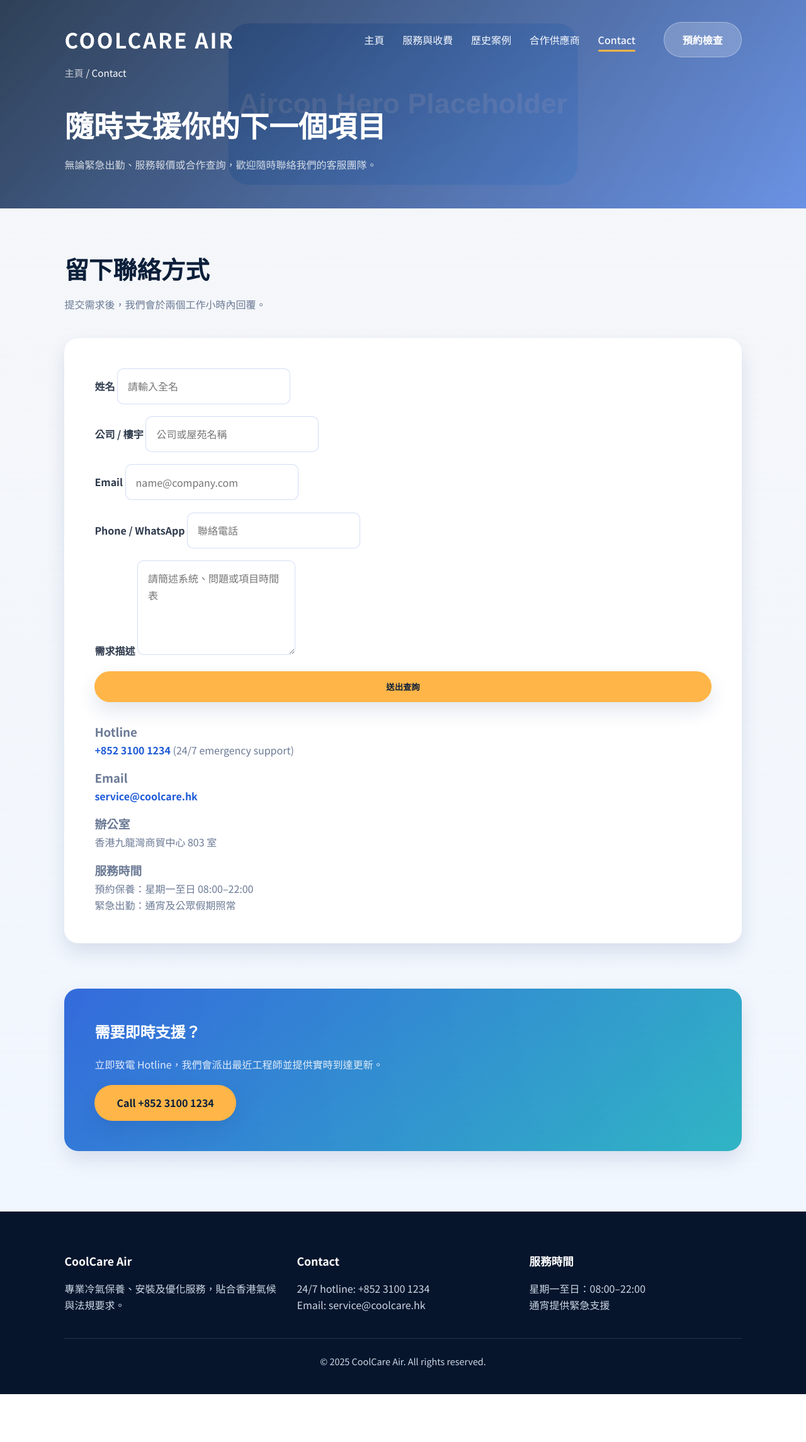
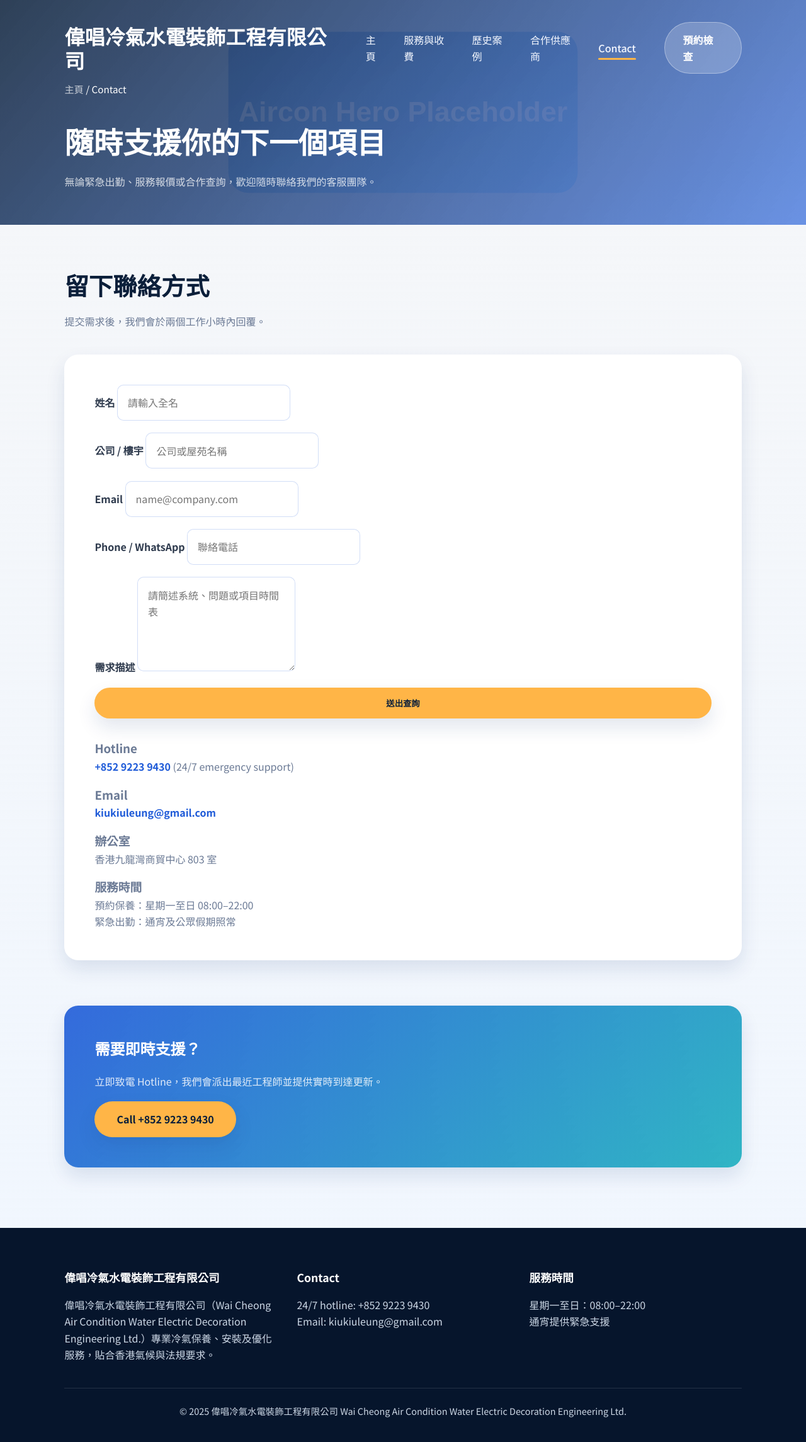
Before and after one commit to kkatiewy/aircondition_site, a plain HTML site: page contact.html in a window 1280 px wide. Shown: the whole page at 63% size. Before the commit the page ends 2214 px from the top, so only its background shows below. Drawn offline with Linux system fonts and the light colour scheme.

Commit message:
Rebrand site to Wai Cheong and refresh contact info

```diff
--- a/assets/css/style.css
+++ b/assets/css/style.css
@@ -91,14 +91,15 @@ header {
   align-items: center;
   justify-content: space-between;
   gap: 2rem;
-  padding: 1.8rem 8vw 0;
+  padding: 0.35rem 8vw;
 }
 
 .logo {
-  font-size: clamp(1.4rem, 2.6vw, 2.2rem);
+  font-size: clamp(1.3rem, 2.5vw, 2.1rem);
   font-weight: 700;
-  letter-spacing: 0.08em;
-  text-transform: uppercase;
+  letter-spacing: 0;
+  text-transform: none;
+  line-height: 1.2;
 }
 
 nav ul {
@@ -249,7 +250,7 @@ nav a[aria-current='page']::after {
 }
 
 main {
-  padding: 5rem 8vw 6rem;
+  padding: 0 8vw 6rem;
 }
 
 section + section {
@@ -257,7 +258,7 @@ section + section {
 }
 
 section[id] {
-  scroll-margin-top: 6rem;
+  scroll-margin-top: 0;
 }
 
 .section-title {
--- a/contact.html
+++ b/contact.html
@@ -3,7 +3,7 @@
   <head>
     <meta charset="UTF-8" />
     <meta name="viewport" content="width=device-width, initial-scale=1.0" />
-    <title>Contact • CoolCare Air Conditioning</title>
+    <title>Contact • 偉唱冷氣水電裝飾工程有限公司 Wai Cheong Air Condition Water Electric Decoration Engineering Ltd.</title>
     <link rel="stylesheet" href="assets/css/style.css" />
     <link rel="preconnect" href="https://fonts.googleapis.com" />
     <link rel="preconnect" href="https://fonts.gstatic.com" crossorigin />
@@ -15,7 +15,7 @@
   <body>
     <header class="page-header">
       <div class="top-bar">
-        <div class="logo">CoolCare Air</div>
+        <div class="logo">偉唱冷氣水電裝飾工程有限公司</div>
         <nav aria-label="主選單">
           <ul>
             <li><a href="index.html">主頁</a></li>
@@ -67,11 +67,11 @@
           <div class="contact-info">
             <div>
               <h3>Hotline</h3>
-              <p><a href="tel:+85231001234">+852 3100 1234</a> (24/7 emergency support)</p>
+              <p><a href="tel:+85292239430">+852 9223 9430</a> (24/7 emergency support)</p>
             </div>
             <div>
               <h3>Email</h3>
-              <p><a href="mailto:service@coolcare.hk">service@coolcare.hk</a></p>
+              <p><a href="mailto:kiukiuleung@gmail.com">kiukiuleung@gmail.com</a></p>
             </div>
             <div>
               <h3>辦公室</h3>
@@ -89,22 +89,22 @@
       <section class="cta-banner">
         <h2>需要即時支援？</h2>
         <p>立即致電 Hotline，我們會派出最近工程師並提供實時到達更新。</p>
-        <a class="btn-primary" href="tel:+85231001234">Call +852 3100 1234</a>
+        <a class="btn-primary" href="tel:+85292239430">Call +852 9223 9430</a>
       </section>
     </main>
 
     <footer>
       <div class="footer-grid">
         <div>
-          <h4>CoolCare Air</h4>
+          <h4>偉唱冷氣水電裝飾工程有限公司</h4>
           <p>
-            專業冷氣保養、安裝及優化服務，貼合香港氣候與法規要求。
+            偉唱冷氣水電裝飾工程有限公司（Wai Cheong Air Condition Water Electric Decoration Engineering Ltd.）專業冷氣保養、安裝及優化服務，貼合香港氣候與法規要求。
           </p>
         </div>
         <div>
           <h4>Contact</h4>
-          <p>24/7 hotline: <a href="tel:+85231001234">+852 3100 1234</a></p>
-          <p>Email: <a href="mailto:service@coolcare.hk">service@coolcare.hk</a></p>
+          <p>24/7 hotline: <a href="tel:+85292239430">+852 9223 9430</a></p>
+          <p>Email: <a href="mailto:kiukiuleung@gmail.com">kiukiuleung@gmail.com</a></p>
         </div>
         <div>
           <h4>服務時間</h4>
@@ -113,7 +113,7 @@
         </div>
       </div>
       <div class="footer-bottom">
-        &copy; <span id="year"></span> CoolCare Air. All rights reserved.
+        &copy; <span id="year"></span> 偉唱冷氣水電裝飾工程有限公司 Wai Cheong Air Condition Water Electric Decoration Engineering Ltd.
       </div>
     </footer>
 
```
Also changed, not shown: cases.html (+7 -7 lines), index.html (+14 -14 lines), services.html (+7 -7 lines), vendors.html (+8 -8 lines), 1 other file.
